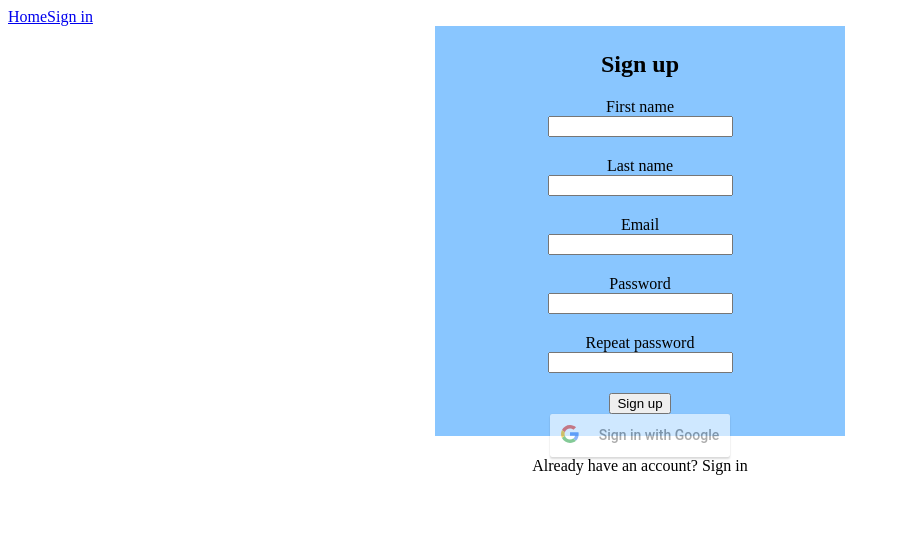
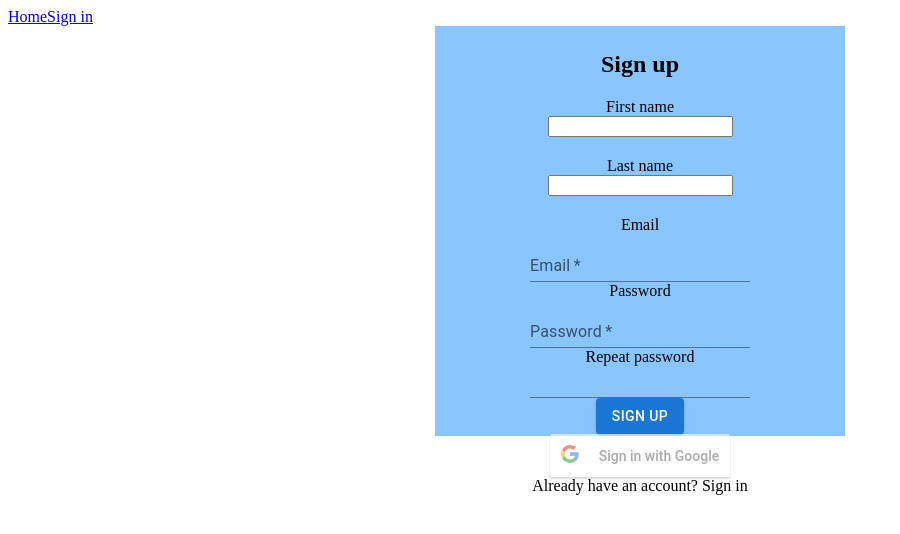
Before and after one commit to Inyoungk10/COMP4956Project_Client, a React (Create React App) app in the folder front-end/client-front-end/: page /login in a window 1280 px wide. Both pictures are taken after a click on the link "Sign up". Shown: the top 534 px of the page, without its empty margins (0-900 px from the left). Built offline with nearby package versions, Linux system fonts and the light colour scheme.

Commit message:
worked on styling

```diff
--- a/front-end/client-front-end/package.json
+++ b/front-end/client-front-end/package.json
@@ -3,6 +3,9 @@
   "version": "0.1.0",
   "private": true,
   "dependencies": {
+    "@emotion/react": "^11.6.0",
+    "@emotion/styled": "^11.6.0",
+    "@mui/material": "^5.1.1",
     "@testing-library/jest-dom": "^5.11.4",
     "@testing-library/react": "^11.1.0",
     "@testing-library/user-event": "^12.1.10",
--- a/front-end/client-front-end/src/components/Auth.js
+++ b/front-end/client-front-end/src/components/Auth.js
@@ -4,6 +4,8 @@ import { useHistory } from 'react-router-dom';
 import { GoogleLogin } from 'react-google-login';
 import '../scss/auth.css';
 import { signin, signup } from '../actions/auth.js';
+import Button from '@mui/material/Button';
+import { TextField } from '@mui/material';
 
 const Login = () => {
 
@@ -14,6 +16,8 @@ const Login = () => {
     const [email, setEmail] = useState('');
     const [password, setPassword] = useState('');
     const [repeatPassword, setRepeatPassword] = useState('');
+
+    const textFieldVariant = 'standard';
 
     const dispatch = useDispatch();
     const history = useHistory();
@@ -82,37 +86,28 @@ const Login = () => {
                     <br />
                     </>
                 )}
+
                 <label>Email</label>
                 <br />
-                <input
-                    value={email}
-                    onChange={(e) => setEmail(e.target.value)}
-                    required
-                ></input>
+                <TextField label='Email' variant={textFieldVariant} value={email} onChange={(e) => setEmail(e.target.value)} required />
                 <br />
+
                 <label>Password</label>
                 <br />
-                <input
-                    value={password}
-                    onChange={(e) => setPassword(e.target.value)}
-                    required
-                ></input>
+                <TextField label='Password' variant={textFieldVariant} value={password} onChange={(e) => setPassword(e.target.value)} required />
                 <br />
+
                 { isSignup && (
                     <>
                     <label>Repeat password</label>
                     <br />
-                    <input
-                        value={repeatPassword}
-                        onChange={(e) => setRepeatPassword(e.target.value)}
-                        required
-                    ></input>
+                    <TextField value={repeatPassword} variant={textFieldVariant} onChange={(e) => setRepeatPassword(e.target.value)} required/>
                     <br />
                     </>
                 )}
-                <button type='submit'>
+                <Button variant='contained' type='submit'>
                     { isSignup ? 'Sign up' : 'Sign in' }
-                </button>
+                </Button>
                 <br />
                 <GoogleLogin
                     clientId="432327020955-d7cffq2keh3f41tmo5negie5adkeqp5c.apps.googleusercontent.com"
```
Also changed, not shown: 1 other file (tests, documents, lock files or other folders).
